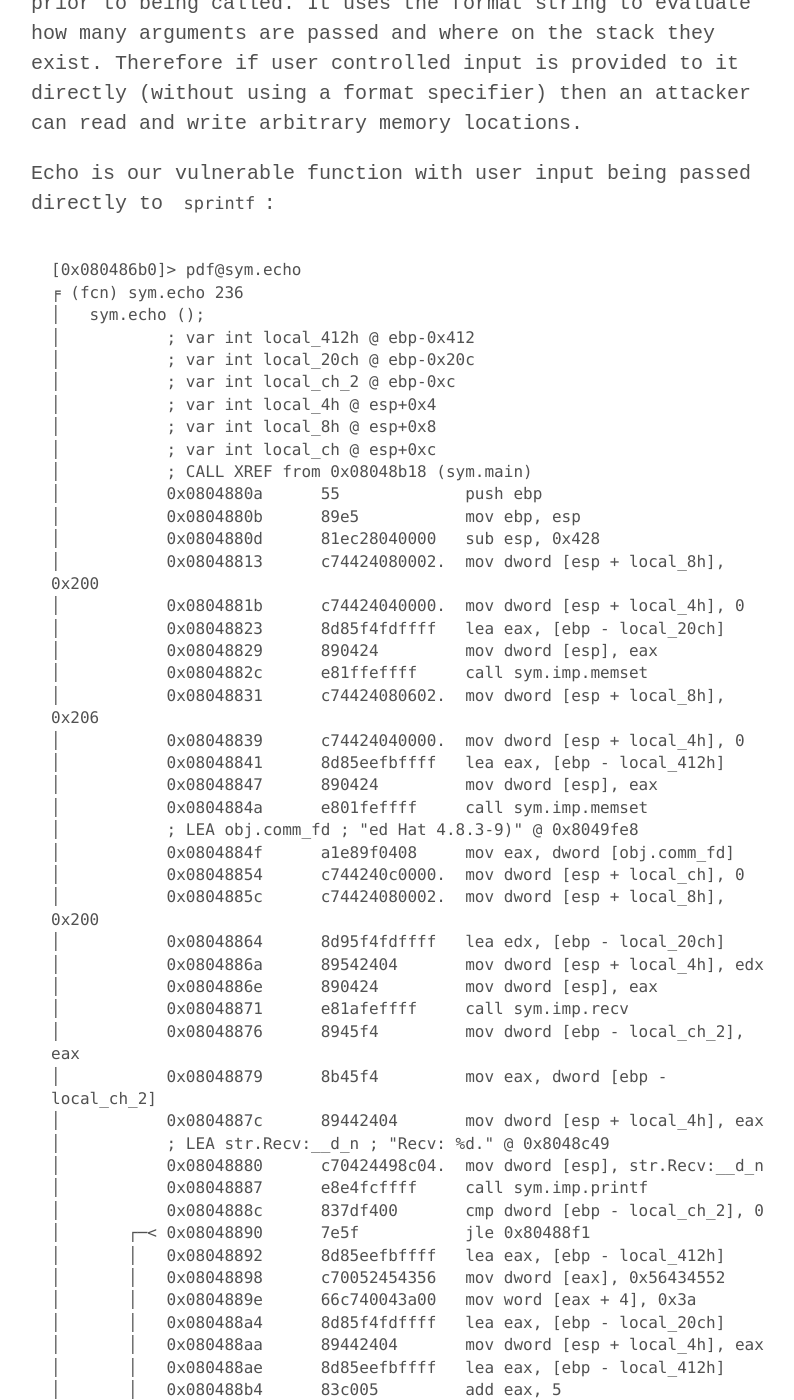
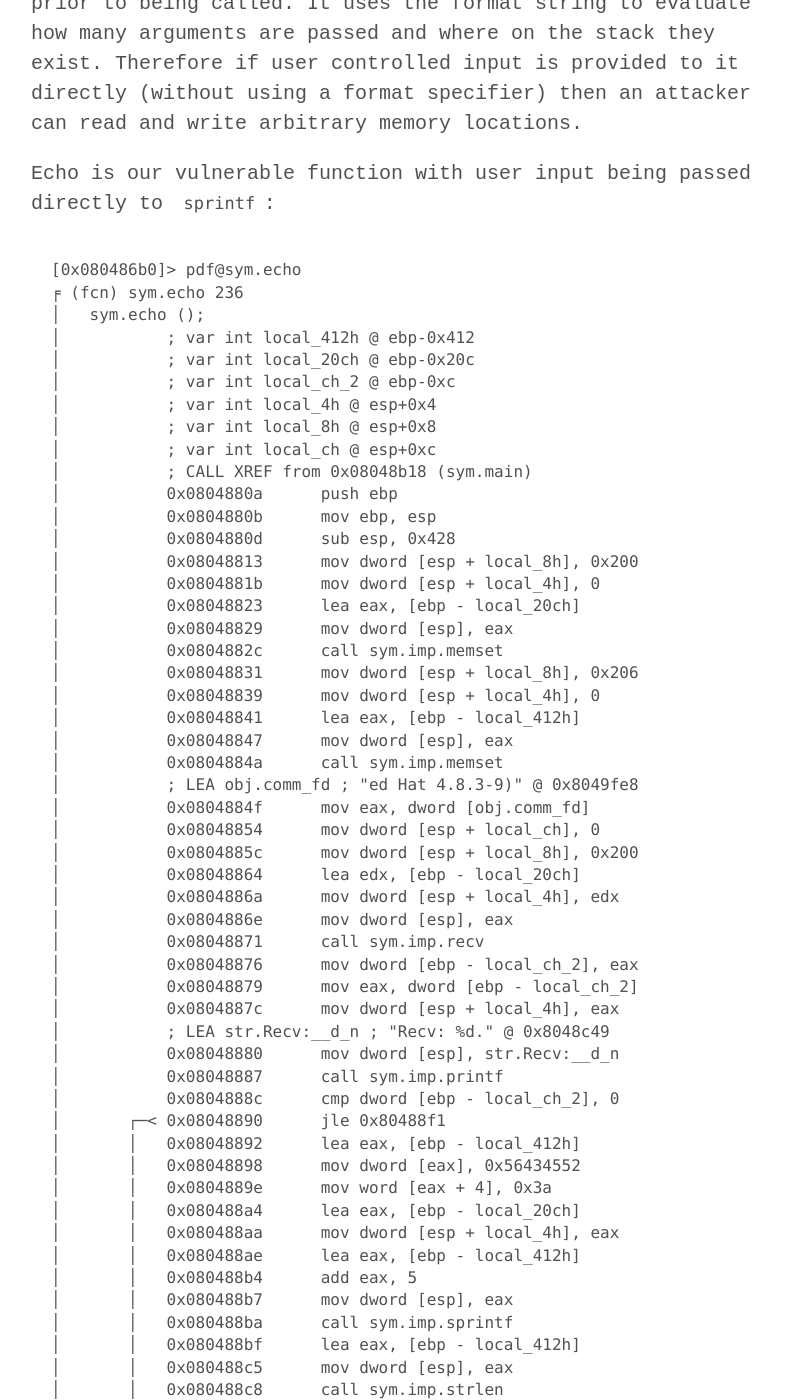
Before and after one commit to clampz/clampz.github.io, a Jekyll site: the page built from _posts/2016-10-20-tcctf16-for-matt.md, in a window 1280 px wide and 1400 px high, scrolled down 553 px. Shown: the whole window, without its empty margins (229-1023 px from the left). Built offline with Jekyll 4.4.1, drawn with Linux system fonts in a browser that asks for light colours; some of the changed text lies outside the part shown.

Commit message:
tweaked disassembly in tcctf writeup to fit

````diff
--- a/_posts/2016-10-20-tcctf16-for-matt.md
+++ b/_posts/2016-10-20-tcctf16-for-matt.md
@@ -22,58 +22,58 @@ title: "for matt"
 │           ; var int local_8h @ esp+0x8
 │           ; var int local_ch @ esp+0xc
 │           ; CALL XREF from 0x08048b18 (sym.main)
-│           0x0804880a      55             push ebp
-│           0x0804880b      89e5           mov ebp, esp
-│           0x0804880d      81ec28040000   sub esp, 0x428
-│           0x08048813      c74424080002.  mov dword [esp + local_8h], 0x200
-│           0x0804881b      c74424040000.  mov dword [esp + local_4h], 0
-│           0x08048823      8d85f4fdffff   lea eax, [ebp - local_20ch]
-│           0x08048829      890424         mov dword [esp], eax
-│           0x0804882c      e81ffeffff     call sym.imp.memset
-│           0x08048831      c74424080602.  mov dword [esp + local_8h], 0x206
-│           0x08048839      c74424040000.  mov dword [esp + local_4h], 0
-│           0x08048841      8d85eefbffff   lea eax, [ebp - local_412h]
-│           0x08048847      890424         mov dword [esp], eax
-│           0x0804884a      e801feffff     call sym.imp.memset
+│           0x0804880a      push ebp
+│           0x0804880b      mov ebp, esp
+│           0x0804880d      sub esp, 0x428
+│           0x08048813      mov dword [esp + local_8h], 0x200
+│           0x0804881b      mov dword [esp + local_4h], 0
+│           0x08048823      lea eax, [ebp - local_20ch]
+│           0x08048829      mov dword [esp], eax
+│           0x0804882c      call sym.imp.memset
+│           0x08048831      mov dword [esp + local_8h], 0x206
+│           0x08048839      mov dword [esp + local_4h], 0
+│           0x08048841      lea eax, [ebp - local_412h]
+│           0x08048847      mov dword [esp], eax
+│           0x0804884a      call sym.imp.memset
 │           ; LEA obj.comm_fd ; "ed Hat 4.8.3-9)" @ 0x8049fe8
-│           0x0804884f      a1e89f0408     mov eax, dword [obj.comm_fd]
-│           0x08048854      c744240c0000.  mov dword [esp + local_ch], 0
-│           0x0804885c      c74424080002.  mov dword [esp + local_8h], 0x200
-│           0x08048864      8d95f4fdffff   lea edx, [ebp - local_20ch]
-│           0x0804886a      89542404       mov dword [esp + local_4h], edx
-│           0x0804886e      890424         mov dword [esp], eax
-│           0x08048871      e81afeffff     call sym.imp.recv
-│           0x08048876      8945f4         mov dword [ebp - local_ch_2], eax
-│           0x08048879      8b45f4         mov eax, dword [ebp - local_ch_2]
-│           0x0804887c      89442404       mov dword [esp + local_4h], eax
+│           0x0804884f      mov eax, dword [obj.comm_fd]
+│           0x08048854      mov dword [esp + local_ch], 0
+│           0x0804885c      mov dword [esp + local_8h], 0x200
+│           0x08048864      lea edx, [ebp - local_20ch]
+│           0x0804886a      mov dword [esp + local_4h], edx
+│           0x0804886e      mov dword [esp], eax
+│           0x08048871      call sym.imp.recv
+│           0x08048876      mov dword [ebp - local_ch_2], eax
+│           0x08048879      mov eax, dword [ebp - local_ch_2]
+│           0x0804887c      mov dword [esp + local_4h], eax
 │           ; LEA str.Recv:__d_n ; "Recv: %d." @ 0x8048c49
-│           0x08048880      c70424498c04.  mov dword [esp], str.Recv:__d_n
-│           0x08048887      e8e4fcffff     call sym.imp.printf
-│           0x0804888c      837df400       cmp dword [ebp - local_ch_2], 0
-│       ┌─< 0x08048890      7e5f           jle 0x80488f1
-│       │   0x08048892      8d85eefbffff   lea eax, [ebp - local_412h]
-│       │   0x08048898      c70052454356   mov dword [eax], 0x56434552
-│       │   0x0804889e      66c740043a00   mov word [eax + 4], 0x3a
-│       │   0x080488a4      8d85f4fdffff   lea eax, [ebp - local_20ch]
-│       │   0x080488aa      89442404       mov dword [esp + local_4h], eax
-│       │   0x080488ae      8d85eefbffff   lea eax, [ebp - local_412h]
-│       │   0x080488b4      83c005         add eax, 5
-│       │   0x080488b7      890424         mov dword [esp], eax
-│       │   0x080488ba      e8b1fdffff     call sym.imp.sprintf
-│       │   0x080488bf      8d85eefbffff   lea eax, [ebp - local_412h]
-│       │   0x080488c5      890424         mov dword [esp], eax
-│       │   0x080488c8      e853fdffff     call sym.imp.strlen
+│           0x08048880      mov dword [esp], str.Recv:__d_n
+│           0x08048887      call sym.imp.printf
+│           0x0804888c      cmp dword [ebp - local_ch_2], 0
+│       ┌─< 0x08048890      jle 0x80488f1
+│       │   0x08048892      lea eax, [ebp - local_412h]
+│       │   0x08048898      mov dword [eax], 0x56434552
+│       │   0x0804889e      mov word [eax + 4], 0x3a
+│       │   0x080488a4      lea eax, [ebp - local_20ch]
+│       │   0x080488aa      mov dword [esp + local_4h], eax
+│       │   0x080488ae      lea eax, [ebp - local_412h]
+│       │   0x080488b4      add eax, 5
+│       │   0x080488b7      mov dword [esp], eax
+│       │   0x080488ba      call sym.imp.sprintf
+│       │   0x080488bf      lea eax, [ebp - local_412h]
+│       │   0x080488c5      mov dword [esp], eax
+│       │   0x080488c8      call sym.imp.strlen
 │       │   ; LEA obj.comm_fd ; "ed Hat 4.8.3-9)" @ 0x8049fe8
-│       │   0x080488cd      8b15e89f0408   mov edx, dword [obj.comm_fd]
-│       │   0x080488d3      c744240c0000.  mov dword [esp + local_ch], 0
-│       │   0x080488db      89442408       mov dword [esp + local_8h], eax
-│       │   0x080488df      8d85eefbffff   lea eax, [ebp - local_412h]
-│       │   0x080488e5      89442404       mov dword [esp + local_4h], eax
-│       │   0x080488e9      891424         mov dword [esp], edx
-│       │   0x080488ec      e8affdffff     call sym.imp.send
-│       └─> 0x080488f1      8b45f4         mov eax, dword [ebp - local_ch_2]
-│           0x080488f4      c9             leave
-╘           0x080488f5      c3             ret
+│       │   0x080488cd      mov edx, dword [obj.comm_fd]
+│       │   0x080488d3      mov dword [esp + local_ch], 0
+│       │   0x080488db      mov dword [esp + local_8h], eax
+│       │   0x080488df      lea eax, [ebp - local_412h]
+│       │   0x080488e5      mov dword [esp + local_4h], eax
+│       │   0x080488e9      mov dword [esp], edx
+│       │   0x080488ec      call sym.imp.send
+│       └─> 0x080488f1      mov eax, dword [ebp - local_ch_2]
+│           0x080488f4      leave
+╘           0x080488f5      ret
 [0x080486b0]>
 ```
 
````
